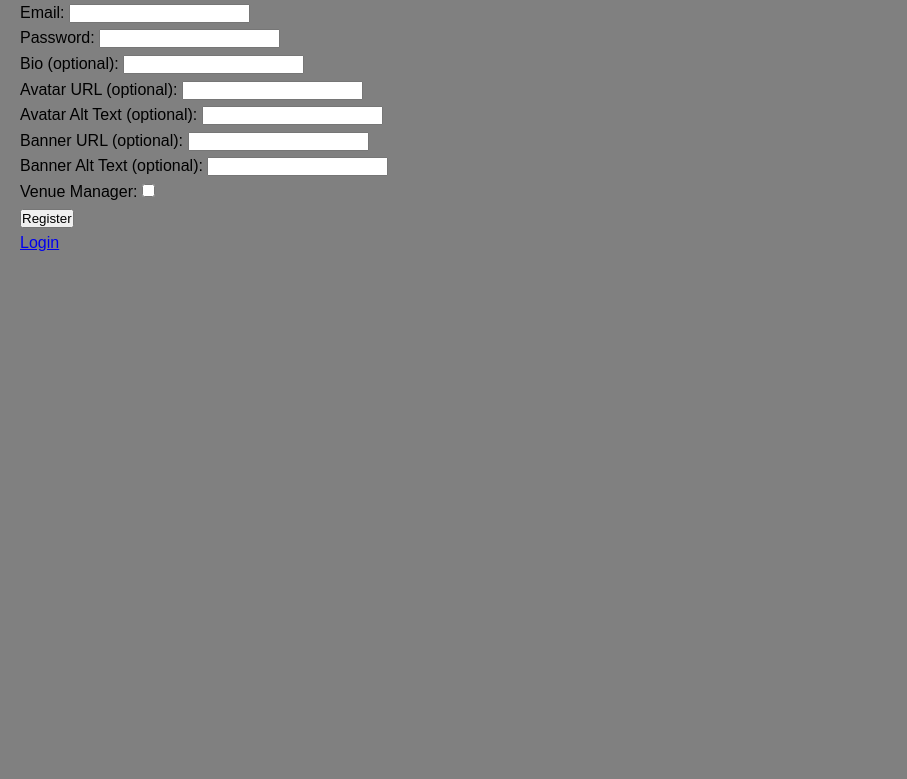
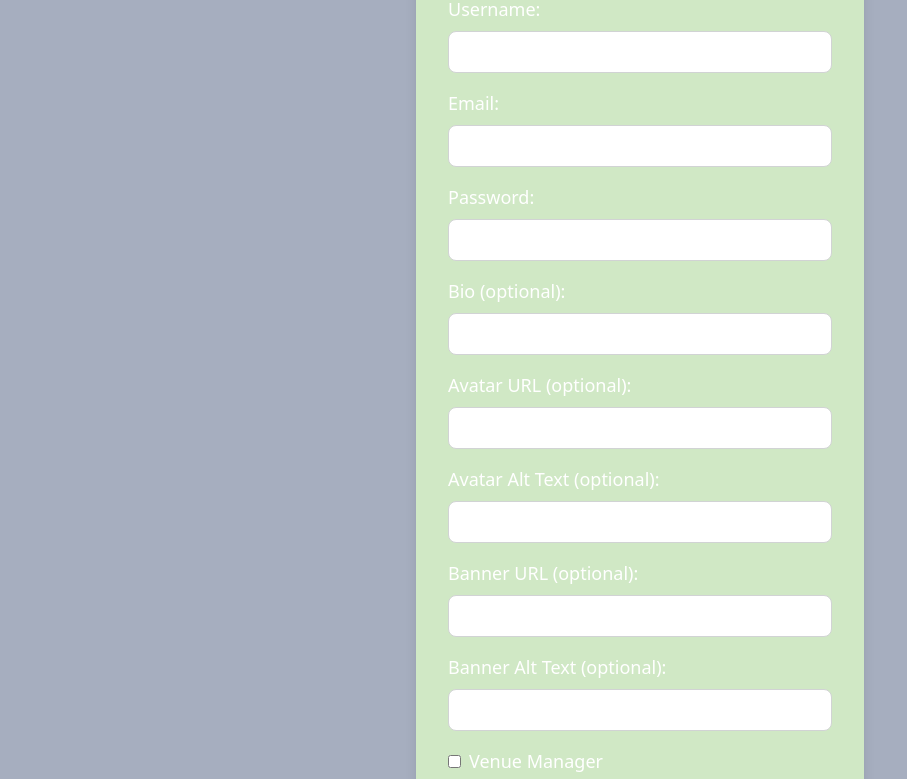
Before and after one commit to Ole12345678910/FCAJS2, a website with bundled scripts: page templates/auth/register.html in a window 1280 px wide. Shown: the part 97-876 px from the top of the page, without its empty margins (0-907 px from the left). Before the commit the page ends 800 px from the top, so only its background shows below. Built offline with nearby package versions, Linux system fonts and the light colour scheme.

Commit message:
Tailwind installed
Installed tailwind packages made config map for tailwind and made custom tailwind stylig

```diff
--- a/css/style.css
+++ b/css/style.css
@@ -1,56 +1,11 @@
+
+@tailwind base;
+@tailwind components;
+@tailwind utilities;
+
+/*
 *{
     padding: 0;
     margin: 0;
 }
-
-.post img, .conatiner-details img
-,.banner-container{
-    width: 300px;
-}
-
-.postcontainer,.conatiner-details,.comment-text,.reactions-text,.profile-conatiner,.no-comment-text,.post{
-    margin: 3rem;
-    border: 1px solid;
-    padding: 1rem;
-}
-
-.comment{
-    margin: 0 3rem;
-    padding: 1rem;
-}
-
-/* styles.css */
-
-body {
-    font-family: Arial, sans-serif;
-    line-height: 1.6;
-    margin: 20px;
-    background-color: gray;
-}
-
-/* Ensure the profile picture is a circle */
-.profile-avatar {
-    width: 100px; /* Set desired width */
-    height: 100px; /* Set desired height */
-    border-radius: 50%; /* This makes the image round */
-    object-fit: cover; /* Ensures the image covers the area without distortion */
-    border: 2px solid #ccc; /* Optional: add a border around the avatar */
-}
-
-/* Optional: Style for the profile banner */
-.profile-banner {
-    width: 100%; /* Full width */
-    height: 200px; /* Set height for banner */
-    object-fit: cover; /* Ensure the banner image covers the area */
-}
-
-/* Optional: Additional styling */
-.profile-header {
-    display: flex;
-    align-items: center; /* Align items vertically */
-    gap: 20px; /* Space between avatar and profile info */
-}
-
-.profile-info {
-    flex-grow: 1; /* Allow info to take available space */
-}
+*/
--- /dev/null
+++ b/postcss.config.js
@@ -0,0 +1,6 @@
+module.exports = {
+    plugins: [
+      require('tailwindcss'), // Add Tailwind CSS plugin
+      require('autoprefixer'), // Add Autoprefixer to handle browser compatibility
+    ],
+  }
--- /dev/null
+++ b/tailwind.config.js
@@ -0,0 +1,34 @@
+module.exports = {
+  content: [
+    './**/*.html',
+    './**/*.js',
+  ],
+  theme: {
+    extend: {
+      colors: {
+        'grey-blue': '#A6AEBF',
+        'light-green': '#D0E8C5',
+      },
+    },
+  },
+  plugins: [
+    function ({ addUtilities }) {
+      addUtilities({
+        '.center': {
+          display: 'flex',
+          justifyContent: 'center',
+          alignItems: 'center',
+          minHeight: '100vh', // Ensures content is vertically centered
+        },
+        '.my-custom-class': {
+          width: '100%',
+          padding: '0.5rem 1rem', // px-4 py-2
+          marginTop: '0.5rem', // mt-2
+          border: '1px solid #D1D3D4', // border-gray-300
+          borderRadius: '0.5rem', // rounded-lg
+          color: '#2D3748',
+        },
+      }, ['responsive', 'hover']); // Add variants if needed (e.g., hover)
+    },
+  ],
+};
--- a/templates/auth/register.html
+++ b/templates/auth/register.html
@@ -4,44 +4,84 @@
     <meta charset="UTF-8">
     <meta name="viewport" content="width=device-width, initial-scale=1.0">
     <title>User Registration</title>
-    <link rel="stylesheet" href="/css/style.css">
-    <script defer type="module" src="/js/auth/register.js" defer></script>
+    <!-- Link to Tailwind CSS (compiled output in /dist/style.css) -->
+    <link rel="stylesheet" href="/dist/style.css">
+    <!-- JavaScript file (make sure this path is correct) -->
+    <script defer type="module" src="/js/auth/register.js"></script>
 </head>
-<body>
-    <h1>Register</h1>
-    <form id="registration-form">
-        <label for="name">Username:</label>
-        <input type="text" id="name" required>
-        <br>
-        <label for="email">Email:</label>
-        <input type="email" id="email" required>
-        <br>
-        <label for="password">Password:</label>
-        <input type="password" id="password" required>
-        <br>
-        <label for="bio">Bio (optional):</label>
-        <input type="text" id="bio">
-        <br>
-        <label for="avatarUrl">Avatar URL (optional):</label>
-        <input type="url" id="avatarUrl">
-        <br>
-        <label for="avatarAlt">Avatar Alt Text (optional):</label>
-        <input type="text" id="avatarAlt">
-        <br>
-        <label for="bannerUrl">Banner URL (optional):</label>
-        <input type="url" id="bannerUrl">
-        <br>
-        <label for="bannerAlt">Banner Alt Text (optional):</label>
-        <input type="text" id="bannerAlt">
-        <br>
-        <label for="venueManager">Venue Manager:</label>
-        <input type="checkbox" id="venueManager">
-        <br>
-        <button type="submit">Register</button>
-    </form>
-    <a href="/templates/auth/login.html">Login</a>
-    <div id="response-message"></div>
-    <div id="profile-container"></div>
-    <div id="response-message"></div>
+<body class="bg-grey-blue text-white center">
+
+    <!-- Registration Form Container -->
+    <div class="bg-light-green p-8 rounded-lg shadow-lg w-full max-w-md">
+        <h1 class="text-3xl font-bold text-center mb-6">Register</h1>
+
+        <form id="registration-form" class="space-y-4">
+
+            <!-- Username Field -->
+            <div>
+                <label for="name" class="block text-lg font-medium">Username:</label>
+                <input type="text" id="name" required class="my-custom-class">
+            </div>
+
+            <!-- Email Field -->
+            <div>
+                <label for="email" class="block text-lg font-medium">Email:</label>
+                <input type="email" id="email" required class="my-custom-class">
+            </div>
+
+            <!-- Password Field -->
+            <div>
+                <label for="password" class="block text-lg font-medium">Password:</label>
+                <input type="password" id="password" required class="my-custom-class">
+            </div>
+
+            <!-- Bio Field (Optional) -->
+            <div>
+                <label for="bio" class="block text-lg font-medium">Bio (optional):</label>
+                <input type="text" id="bio" class="my-custom-class">
+            </div>
+
+            <!-- Avatar URL Field (Optional) -->
+            <div>
+                <label for="avatarUrl" class="block text-lg font-medium">Avatar URL (optional):</label>
+                <input type="url" id="avatarUrl" class="my-custom-class">
+            </div>
+
+            <!-- Avatar Alt Text Field (Optional) -->
+            <div>
+                <label for="avatarAlt" class="block text-lg font-medium">Avatar Alt Text (optional):</label>
+                <input type="text" id="avatarAlt" class="my-custom-class">
+            </div>
+
+            <!-- Banner URL Field (Optional) -->
+            <div>
+                <label for="bannerUrl" class="block text-lg font-medium">Banner URL (optional):</label>
+                <input type="url" id="bannerUrl" class="my-custom-class">
+            </div>
+
+            <!-- Banner Alt Text Field (Optional) -->
+            <div>
+                <label for="bannerAlt" class="block text-lg font-medium">Banner Alt Text (optional):</label>
+                <input type="text" id="bannerAlt" class="my-custom-class">
+            </div>
+
+            <!-- Venue Manager Checkbox -->
+            <div class="flex items-center">
+                <input type="checkbox" id="venueManager" class="mr-2">
+                <label for="venueManager" class="text-lg font-medium">Venue Manager</label>
+            </div>
+
+            <!-- Submit Button -->
+            <div class="mt-6 text-center">
+                <button type="submit" class="bg-grey-blue text-white px-6 py-2 rounded-lg hover:bg-gray-700">Register</button>
+            </div>
+        </form>
+
+        <!-- Link to Login -->
+        <div class="mt-4 text-center">
+            <a href="/templates/auth/login.html" class="text-white underline">Already have an account? Login</a>
+        </div>
+    </div>
+
 </body>
 </html>
```
Also changed, not shown: index.html (+4 -3 lines), package.json (added, +20 -0 lines), templates/auth/login.html (+32 -12 lines), dist/style.css (added), 1 other file.
